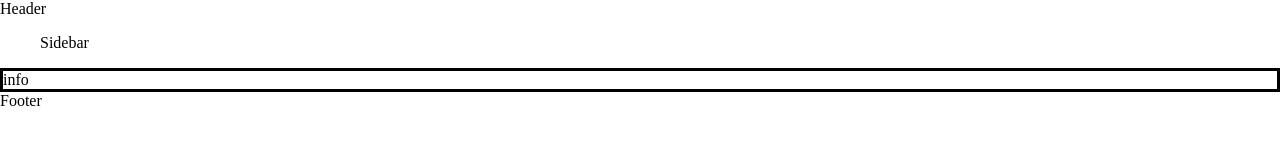
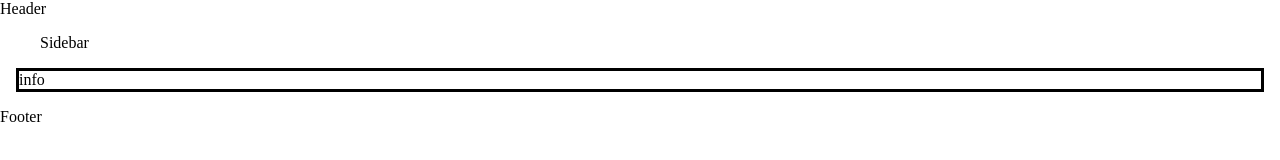
Before and after one commit to kaydc18/css-grid-flexbox, a plain HTML site: page index.html in a window 1280 px wide. Drawn offline with Linux system fonts and the light colour scheme.

```diff
--- a/css/layout.css
+++ b/css/layout.css
@@ -20,8 +20,9 @@
 
 
 .team-member {
+  min-width: 350px;
   border: solid #000000;
-  margin: 0;
+  margin: 1rem;
   }
 
 
```
Also changed, not shown: 1 other file.
